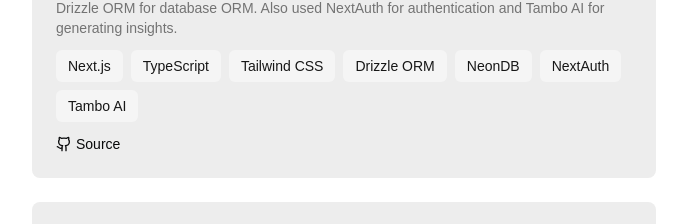
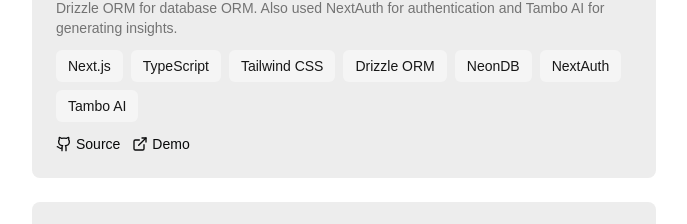
Before and after one commit to OlibhiaGhosh/olibhia-portfolio, a Next.js app: page /resume in a window 1280 px wide. Shown: the part 1498-1722 px from the top of the page, without its empty margins (296-983 px from the left). Built offline with nearby package versions, Linux system fonts and the light colour scheme.

Commit message:
fixed a link

```diff
--- a/src/app/resume/page.tsx
+++ b/src/app/resume/page.tsx
@@ -395,7 +395,7 @@
       description: "This is a full stack project built using Next.js as framework, NeonDB as database and Drizzle ORM for database ORM. Also used NextAuth for authentication and Tambo AI for generating insights.",
       tech: ["Next.js", "TypeScript", "Tailwind CSS", "Drizzle ORM", "NeonDB", "NextAuth", "Tambo AI"],
       github: "https://github.com/OlibhiaGhosh/Invoice_manager",
-      deployment: "https://invoice-manager-six-indol.vercel.app/"
+      demo: "https://invoice-manager-six-indol.vercel.app/"
     },
     {
       title: "NotebookLM",
```
